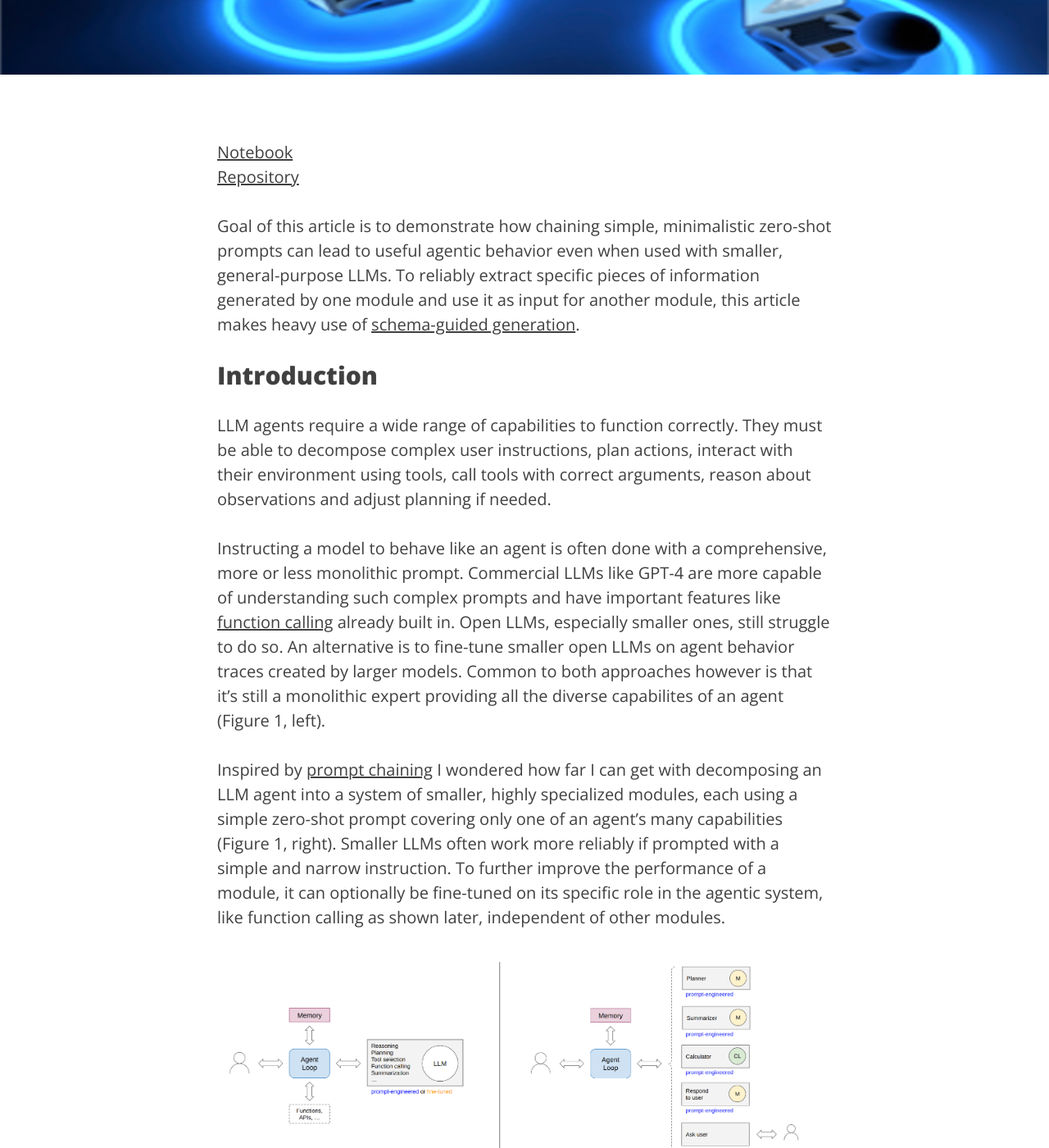
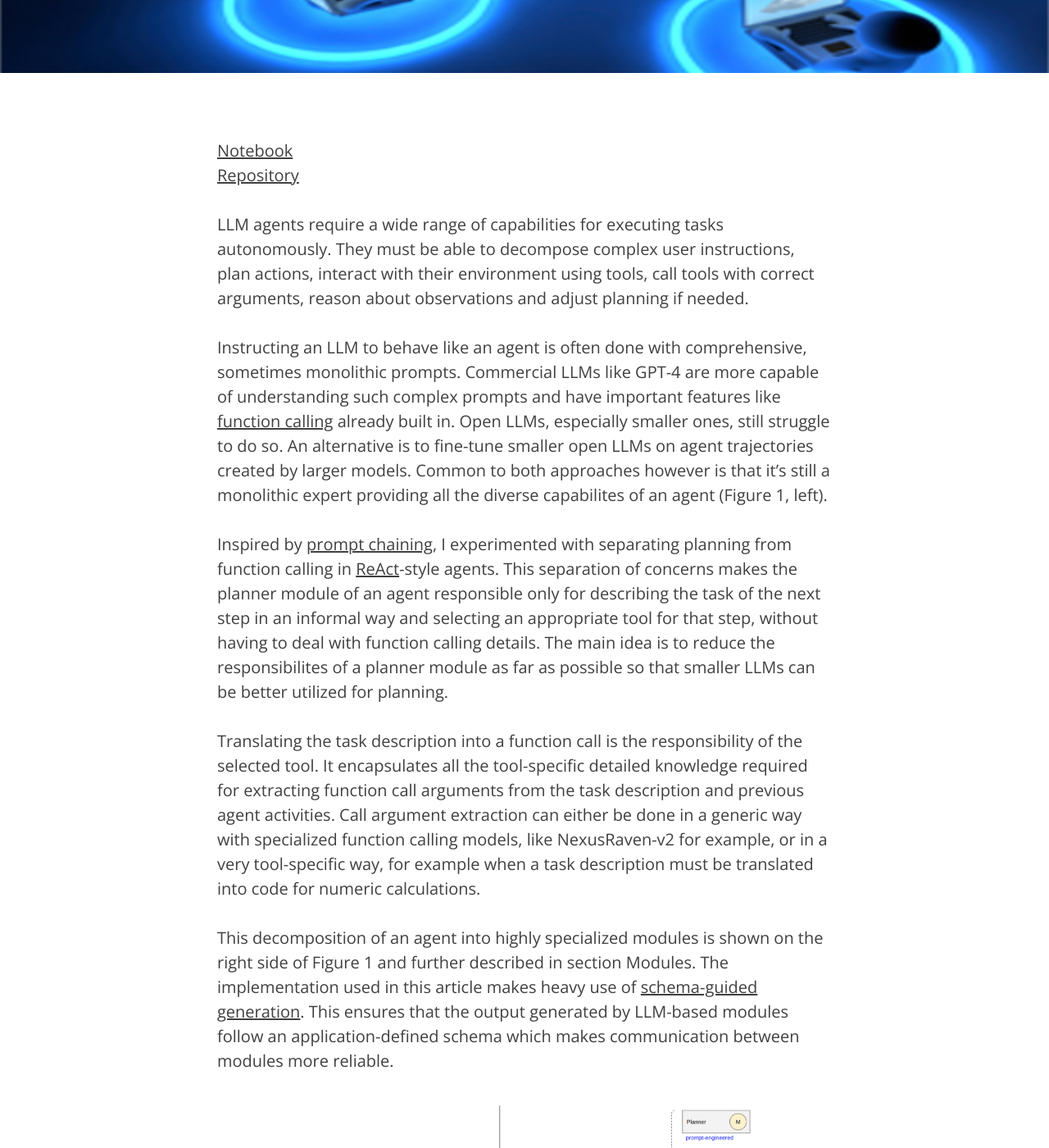
Before and after one commit to krasserm/krasserm.github.io, a Jekyll site: the page built from _posts/2024-03-06-modular-agent.md, in a window 1280 px wide and 1400 px high, scrolled down 445 px. Shown: the whole window at 82% size. Built offline with Jekyll 4.4.1, drawn with Linux system fonts in a browser that asks for light colours; comment, search, counter and statistics services are not loaded; some of the changed text lies outside the part shown.

Commit message:
Link updates

```diff
--- a/_posts/2024-03-06-modular-agent.md
+++ b/_posts/2024-03-06-modular-agent.md
@@ -1,6 +1,5 @@
 ---
-title: From monolithic to modular open LLM agents
-subtitle: A system of experts via prompt chaining
+title: Separation of planning concerns in open LLM agents
 layout: post
 comments: True
 author: "Martin Krasser"
@@ -10,15 +9,15 @@ header-img: "img/distributed.png"
 [Notebook](https://github.com/krasserm/grammar-based-agents/blob/wip-article-2/example_agent.ipynb)
 [Repository](https://github.com/krasserm/grammar-based-agents/tree/wip-article-2)
 
-Goal of this article is to demonstrate how chaining simple, minimalistic zero-shot prompts can lead to useful agentic behavior even when used with smaller, general-purpose LLMs. To reliably extract specific pieces of information generated by one module and use it as input for another module, this article makes heavy use of [schema-guided generation](https://krasserm.github.io/2023/12/18/llm-json-mode/).
+LLM agents require a wide range of capabilities for executing tasks autonomously. They must be able to decompose complex user instructions, plan actions, interact with their environment using tools, call tools with correct arguments, reason about observations and adjust planning if needed.
 
-## Introduction
+Instructing an LLM to behave like an agent is often done with comprehensive, sometimes monolithic prompts. Commercial LLMs like GPT-4 are more capable of understanding such complex prompts and have important features like [function calling](https://platform.openai.com/docs/guides/function-calling) already built in. Open LLMs, especially smaller ones, still struggle to do so. An alternative is to fine-tune smaller open LLMs on agent trajectories created by larger models. Common to both approaches however is that it’s still a monolithic expert providing all the diverse capabilites of an agent (Figure 1, left).
 
-LLM agents require a wide range of capabilities to function correctly. They must be able to decompose complex user instructions, plan actions, interact with their environment using tools, call tools with correct arguments, reason about observations and adjust planning if needed.
+Inspired by [prompt chaining](https://docs.anthropic.com/claude/docs/chain-prompts), I experimented with separating planning from function calling in [ReAct](https://arxiv.org/abs/2210.03629)-style agents. This separation of concerns makes the planner module of an agent responsible only for describing the task of the next step in an informal way and selecting an appropriate tool for that step, without having to deal with function calling details. The main idea is to reduce the responsibilites of a planner module as far as possible so that smaller LLMs can be better utilized for planning.
 
-Instructing a model to behave like an agent is often done with a comprehensive, more or less monolithic prompt. Commercial LLMs like GPT-4 are more capable of understanding such complex prompts and have important features like [function calling](https://platform.openai.com/docs/guides/function-calling) already built in. Open LLMs, especially smaller ones, still struggle to do so. An alternative is to fine-tune smaller open LLMs on agent behavior traces created by larger models. Common to both approaches however is that it's still a monolithic expert providing all the diverse capabilites of an agent (Figure 1, left).
+Translating the task description into a function call is the responsibility of the selected tool. It encapsulates all the tool-specific detailed knowledge required for extracting function call arguments from the task description and previous agent activities. Call argument extraction can either be done in a generic way with specialized function calling models, like NexusRaven-v2 for example, or in a very tool-specific way, for example when a task description must be translated into code for numeric calculations.
 
-Inspired by [prompt chaining](https://docs.anthropic.com/claude/docs/chain-prompts) I wondered how far I can get with decomposing an LLM agent into a system of smaller, highly specialized modules, each using a simple zero-shot prompt covering only one of an agent's many capabilities (Figure 1, right). Smaller LLMs often work more reliably if prompted with a simple and narrow instruction. To further improve the performance of a module, it can optionally be fine-tuned on its specific role in the agentic system, like function calling as shown later, independent of other modules.
+This decomposition of an agent into highly specialized modules is shown on the right side of Figure 1 and further described in section Modules. The implementation used in this article makes heavy use of [schema-guided generation](/2023/12/18/llm-json-mode/). This ensures that the output generated by LLM-based modules follow an application-defined schema which makes communication between modules more reliable.
 
 ![agents](/img/2024-03-06/agent-approaches.png)
 
@@ -30,7 +29,7 @@ At the core of the system is a [ReAct](https://arxiv.org/abs/2210.03629)-style a
 
 ### Planner
 
-The [planner](https://github.com/krasserm/grammar-based-agents/blob/wip-article-2/gba/agent.py) reasons about the user request, summarizes relevant information from previous task-observation pairs, thinks about the next useful steps (CoT), generates a task description for the very next step and selects an appropriate tool based on its name and short description (sample [prompt](/docs/2024-03-06/planner_prompt.txt) and [completion](/docs/2024-03-06/planner_completion.txt)). This information is then returned to the agent loop which executes the selected tool. The planner uses a zero-shot prompted Mistral-7B-Instruct-v0.2 model.
+The [planner](https://github.com/krasserm/grammar-based-agents/blob/wip-article-2/gba/agent.py) reasons about the user request, summarizes relevant information from previous task-observation pairs, thinks about the next useful steps (CoT), generates a task description for the very next step and selects an appropriate tool based on based on a short and high-level tool description (sample [prompt](/docs/2024-03-06/planner_prompt.txt) and [completion](/docs/2024-03-06/planner_completion.txt)). This information is then returned to the agent loop which executes the selected tool. The planner uses a zero-shot prompted Mistral-7B-Instruct-v0.2 model.
 
 ### Summarizer
 
@@ -260,17 +259,18 @@ conversational_agent.run("Find an image with two of them")
 
 ## Improvements
 
-The current implementation is very simple and minimalistic. Potential improvements may include but are not limited to:
+The current implementation is very simple and minimalistic. Potential improvements, in addition to [planner fine-tuning](/2024/05/31/planner-fine-tuning/), include but are not limited to:
 
-- Better decision making via with tree search like in [DFSDT](https://arxiv.org/abs/2307.16789) or [LATS](https://arxiv.org/abs/2310.04406), for example.
+- Better planning via with tree search like in [DFSDT](https://arxiv.org/abs/2307.16789) or [LATS](https://arxiv.org/abs/2310.04406), for example.
 - Self-improvement via [self-reflection](https://arxiv.org/abs/2303.11366) or [action learning](https://arxiv.org/abs/2402.15809), for example.
 - Function or API selection from a large database instead of enumerating them in the planner prompt.
 - Better code LLM for the calculator tool to supporting more complex instructions and result types.
 - Leverage nested and parallel function calls with [NexusRaven-V2](https://nexusflow.ai/blogs/ravenv2).
 - ...
 
-Improvements can be implemented via prompt engineering and/or fine-tuning. A later version may also implement the agent modules as Langchain-compatible chains and tools, and the agent itself as Langchain agent, but in the current experimentation phase I prefer the flexibility of a custom implementation.
+Improvements can be implemented via prompt engineering and/or fine-tuning. A later version may also implement the agent modules as Langchain-compatible chains and tools, and the agent itself as Langchain agent, but in the current experimentation phase I prefer the flexibility of a light-weight custom implementation.
+
 
 ## Conclusion
 
-Although it's almost impossible to elicit agent behavior from a 7B open LLM with a monolithic zero-shot prompt, it is possible to achieve that via prompt chaining which distributes the many responsibilities of an LLM agent across specialized modules. They are coordinated by a central planner and can be optimized individually, if needed. Schema-guided generation is an important factor to support reliable data exchange between these modules.
+Separating planning from function calling concerns reduces the responsibilities of a planner module and supports usage of smaller LLMs for planner implementation. This article demonstrated how to elicit multi-step planning behavior from a general-purpose instruction-tuned LLM like Mistral-7B-Instruct-v0.2, without further fine-tuning. In a [follow-up article](/2024/05/31/planner-fine-tuning/), I'll show how a planner module can be fine-tuned on synthetic data.
```
Also changed, not shown: _posts/2023-12-10-grammar-based-agents.md (+3 -3 lines), _posts/2023-12-18-llm-json-mode.md (+1 -1 lines), _posts/2024-05-31-planner-fine-tuning.md (+2 -2 lines).
